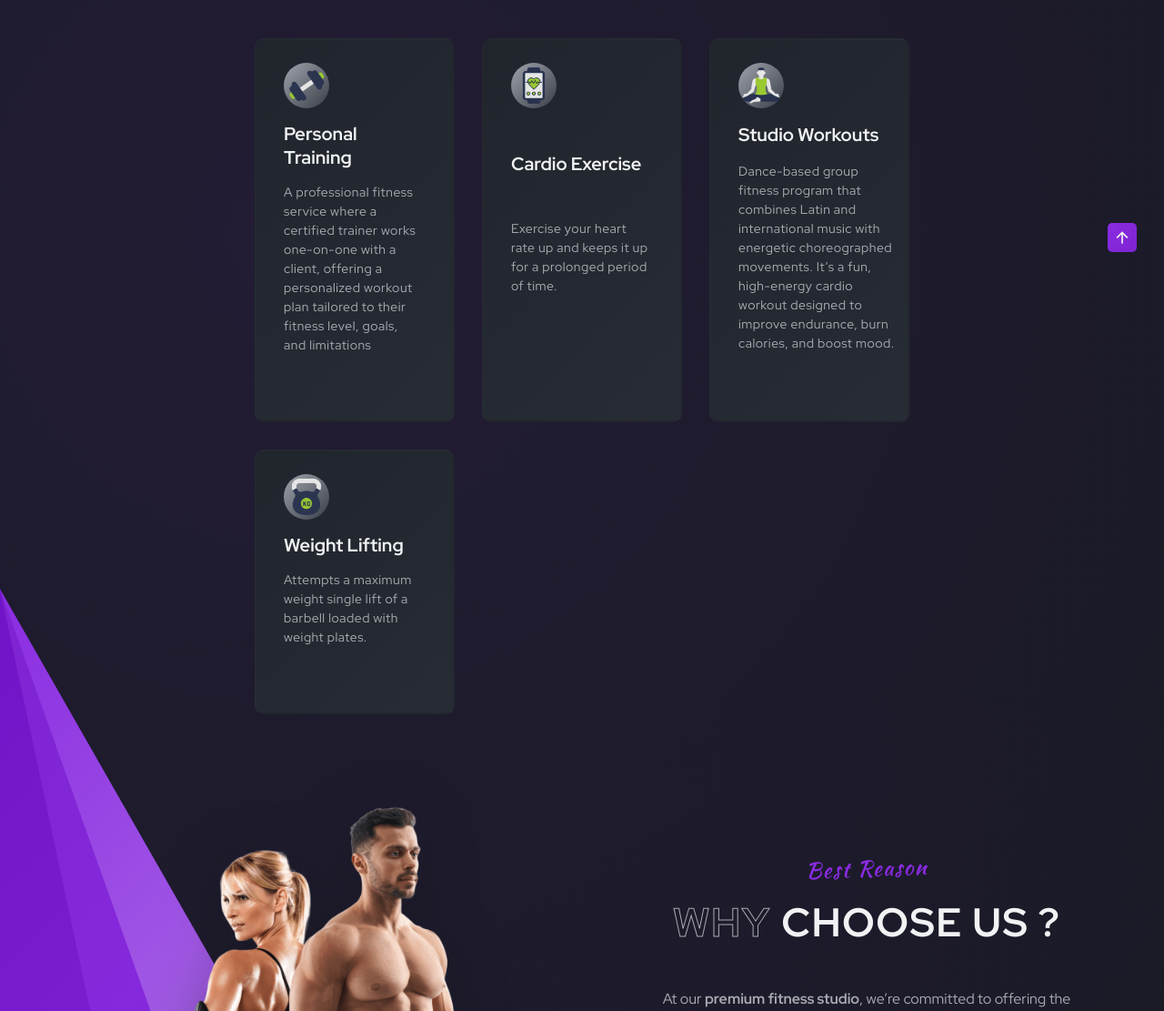
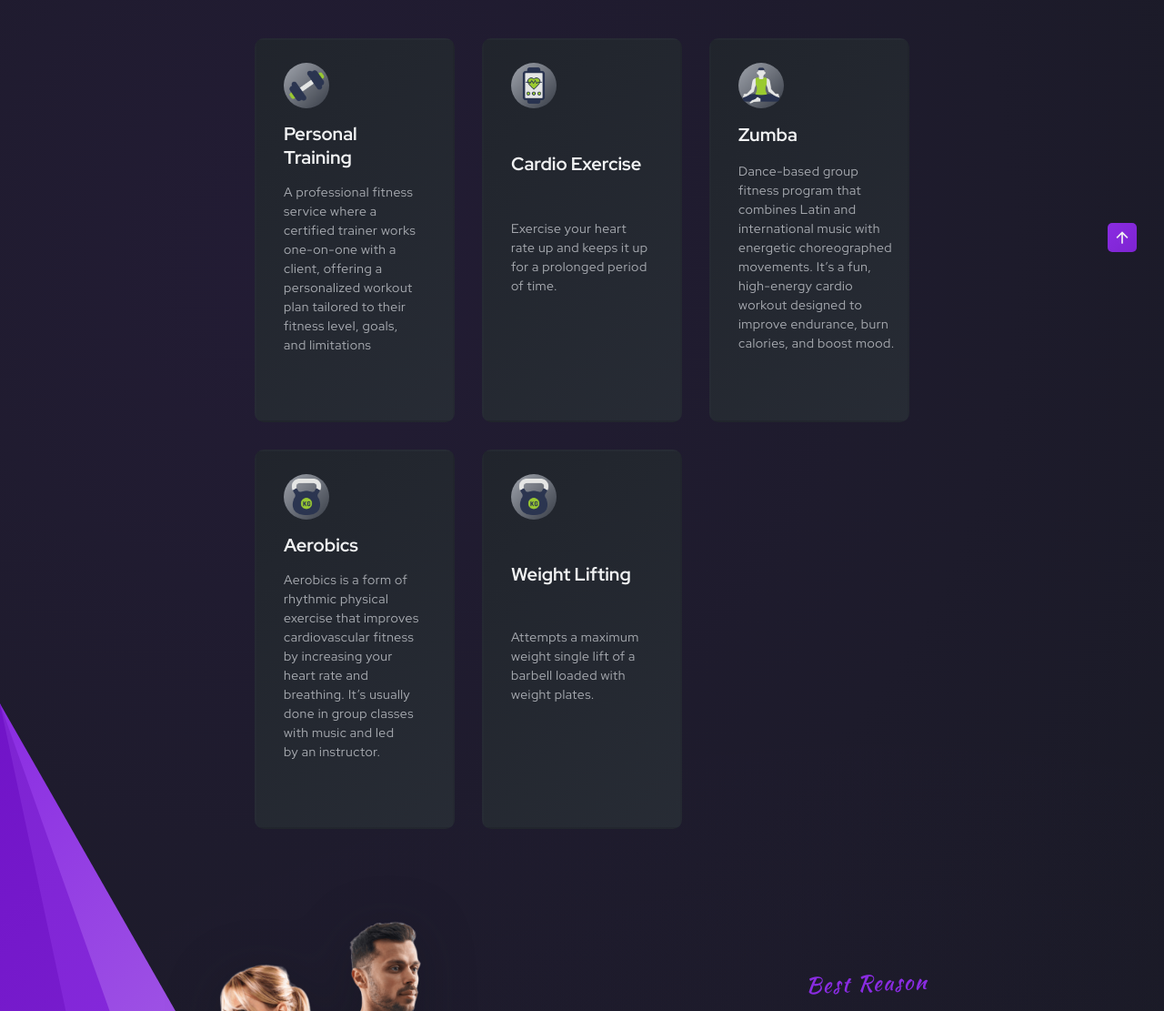
Before and after one commit to Mishraaa-Anant/We1fitnessstudio, a plain HTML site: page index.html in a window 1280 px wide. Shown: the part 763-1874 px from the top of the page at 91% size. Drawn offline with nearby package versions, Linux system fonts and the light colour scheme.

Commit message:
Update index.html

```diff
--- a/index.html
+++ b/index.html
@@ -133,10 +133,24 @@
             <div class="program__shape">
               <img src="assets/img/program3.png" alt="program image" class="program__img">
             </div>
-            <h3 class="program__title">Studio Workouts</h3>
+            <h3 class="program__title">Zumba</h3>
             <p class="program__description">
             Dance-based group fitness program that combines Latin and international music with energetic choreographed movements.
               It’s a fun, high-energy cardio workout designed to improve endurance, burn calories, and boost mood.
+            </p>
+            <a href="#" class="program__button">
+              <i class="ri-arrow-right-line"></i>
+            </a>
+          </article>
+
+          <article class="program__card">
+            <div class="program__shape">
+              <img src="assets/img/program4.png" alt="program image" class="program__img">
+            </div>
+            <h3 class="program__title">Aerobics</h3>
+            <p class="program__description">
+              Aerobics is a form of rhythmic physical exercise that improves cardiovascular fitness by
+              increasing your heart rate and breathing. It’s usually done in group classes with music and led by an instructor.
             </p>
             <a href="#" class="program__button">
               <i class="ri-arrow-right-line"></i>
```
